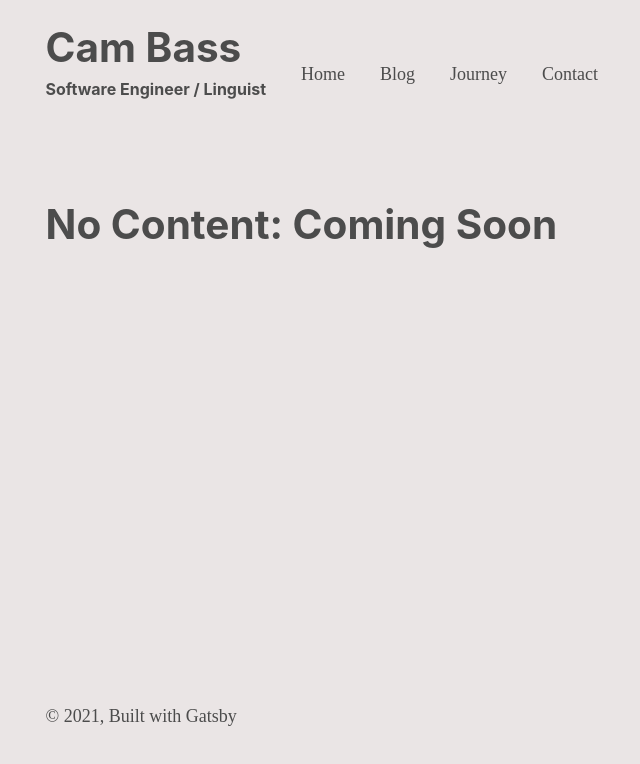
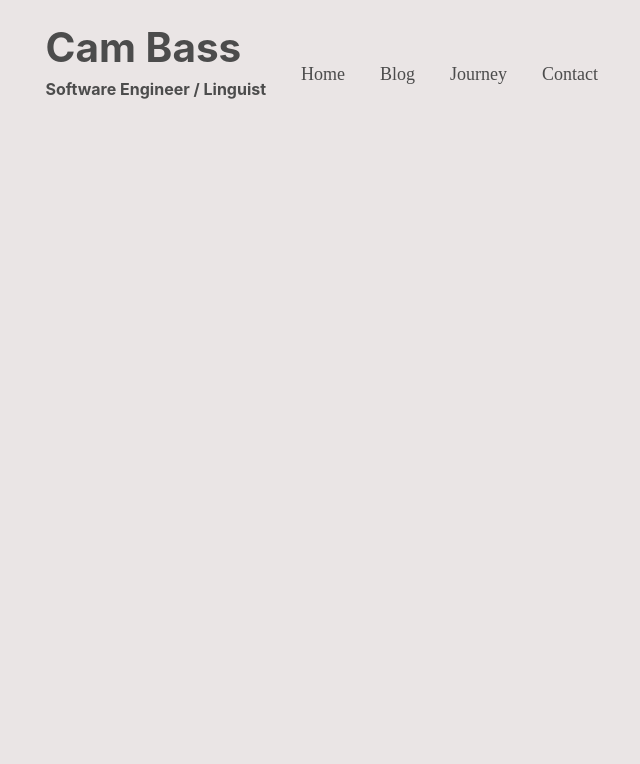
Before and after one commit to cameronbass/me, a Gatsby site: page /journey in a window 1280 px wide. Shown: the whole page, without its empty margins (134-774 px from the left). Built offline with nearby package versions, Linux system fonts and the light colour scheme; Gatsby itself is replaced by a stand-in of ours; a web font is replaced by a local one.

Commit message:
Make some updates to the journey section

```diff
--- a/src/components/layout.js
+++ b/src/components/layout.js
@@ -35,9 +35,6 @@ const Layout = ({ children }) => {
       >
         <main>{children}</main>
         <footer>
-          © {new Date().getFullYear()}, Built with
-          {` `}
-          <a href="https://www.gatsbyjs.org">Gatsby</a>
         </footer>
       </div>
     </>
--- /dev/null
+++ b/src/components/timeline.js
@@ -0,0 +1,10 @@
+import React from 'react'
+
+import "./stylesheets/timeline.css"
+
+const Timeline = () => (
+  <div className="timeline-container">
+  </div>
+)
+
+export default Timeline
--- a/src/pages/journey.js
+++ b/src/pages/journey.js
@@ -1,9 +1,10 @@
 import React from 'react'
 import Layout from "../components/layout"
+import Timeline from "../components/timeline"
 
 const Journey = () => (
   <Layout>
-    <h1>No Content: Coming Soon</h1>
+    <Timeline />
   </Layout>
 )
 
```
Also changed, not shown: src/components/stylesheets/timeline.css (added).
